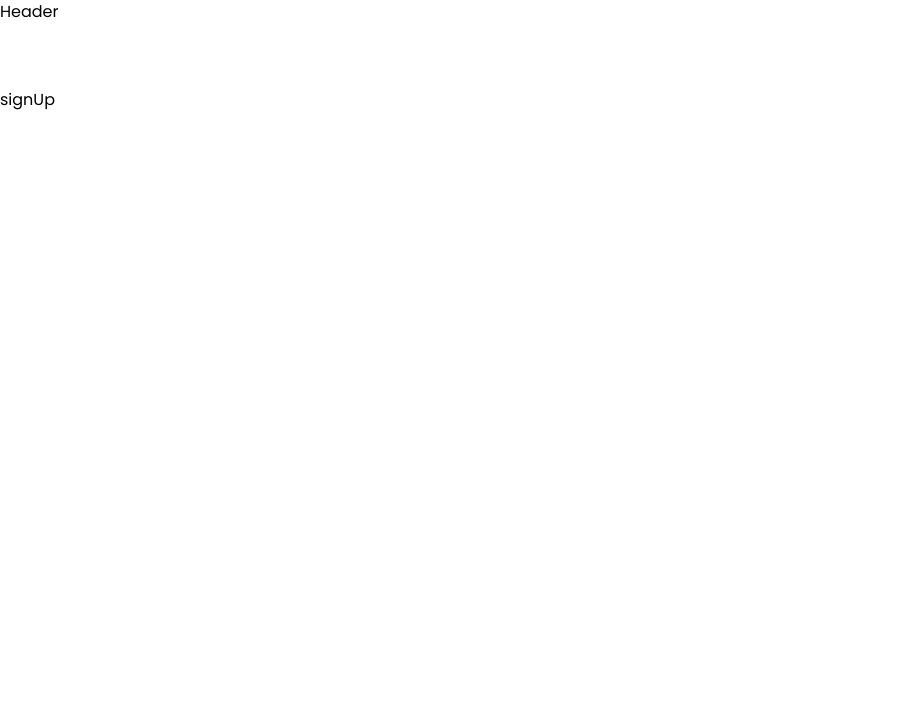
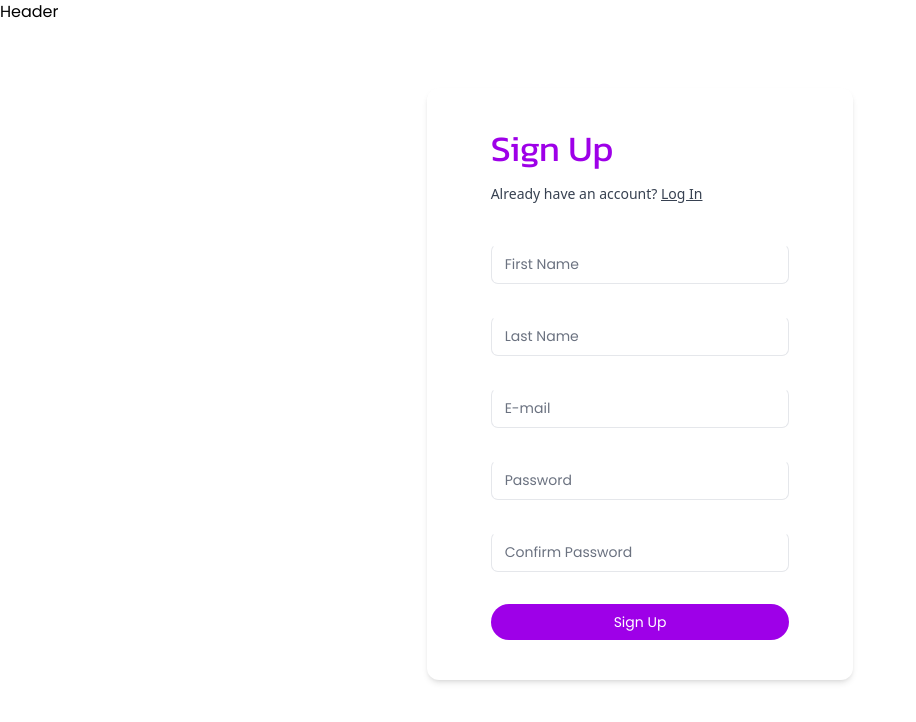
Before and after one commit to SinithH/SurfPal, a Next.js app in the folder surfpal-web/: page /signUp in a window 1280 px wide. Shown: the top 722 px of the page, without its empty margins (0-916 px from the left). Built offline with nearby package versions, Linux system fonts and the light colour scheme.

Commit message:
signup page ui

```diff
--- a/surfpal-web/app/signUp/components/singUpForm.tsx
+++ b/surfpal-web/app/signUp/components/singUpForm.tsx
@@ -1,13 +1,40 @@
+'use client'
+
 import React from 'react'
-import { Card, CardHeader, Typography } from '@material-tailwind/react'
+import { Card, CardHeader, Checkbox, Input, Typography } from '@material-tailwind/react'
+import Image from 'next/image'
 import Link from 'next/link'
+import { Kanit } from 'next/font/google'
 
-const SingUpForm = () => {
+const kanit = Kanit({
+    weight: ['400', '700'],
+    subsets: ['latin'],
+})
+
+
+const SignUpForm = () => {
   return (
     <>
-
+        <Card placeholder={undefined} className='w-full md:w-2/6 h-full px-16 py-10'>
+            <div className=''>
+                <Typography placeholder={undefined} className={`${kanit.className} text-4xl text-primaryPurple`}>Sign Up</Typography>
+                <Typography placeholder={undefined} className='text-sm pt-4'>Already have an account? <Link href={'/login'} className='font-medium underline'>Log In</Link></Typography>
+            </div>
+            <div className='pt-10'>
+                <div className='grid gap-8'>
+                    <Input crossOrigin={undefined} type='text' label='First Name' placeholder='John' />
+                    <Input crossOrigin={undefined} type='text' label='Last Name' placeholder='Doe' />
+                    <Input crossOrigin={undefined} type='email' label='E-mail' placeholder='example@gmail.com' />
+                    <Input crossOrigin={undefined} type='password' label='Password' placeholder='@#*%' />
+                    <Input crossOrigin={undefined} type='password' label='Confirm Password' placeholder='@#*%' />
+                </div>
+                <div className='pt-8'>
+                    <button className='w-full rounded-full p-2 text-white bg-primaryPurple text-sm'>Sign Up</button>
+                </div>
+            </div>
+        </Card>
     </>
   )
 }
 
-export default SingUpForm
+export default SignUpForm
--- a/surfpal-web/app/signUp/page.tsx
+++ b/surfpal-web/app/signUp/page.tsx
@@ -1,8 +1,13 @@
 import React from 'react'
+import SignUpForm from './components/singUpForm'
 
 const signUp = () => {
   return (
-    <div>signUp</div>
+    <>
+      <div className='w-full h-full flex justify-center items-center'>
+            <SignUpForm />
+      </div>
+    </>
   )
 }
 
```
